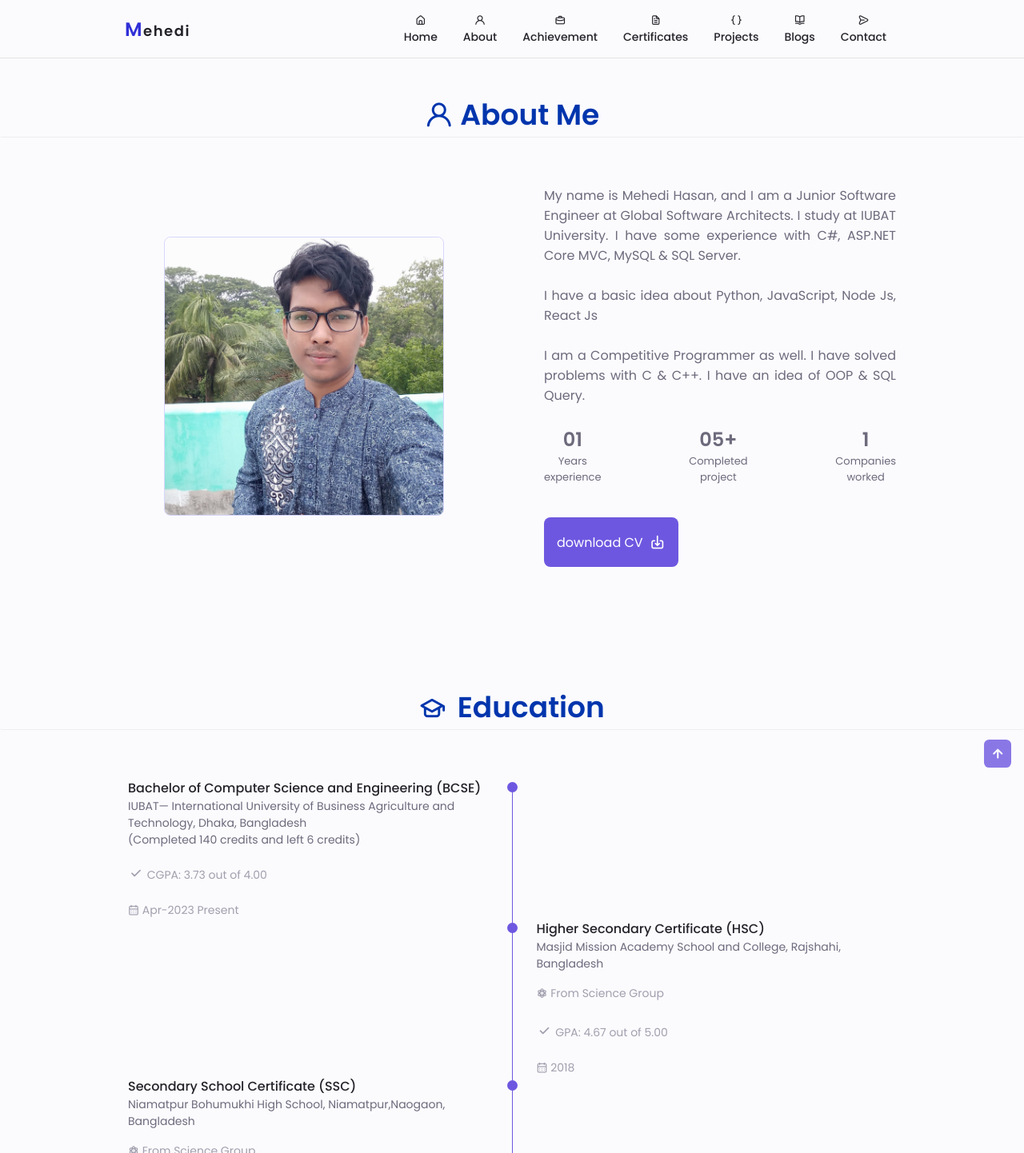
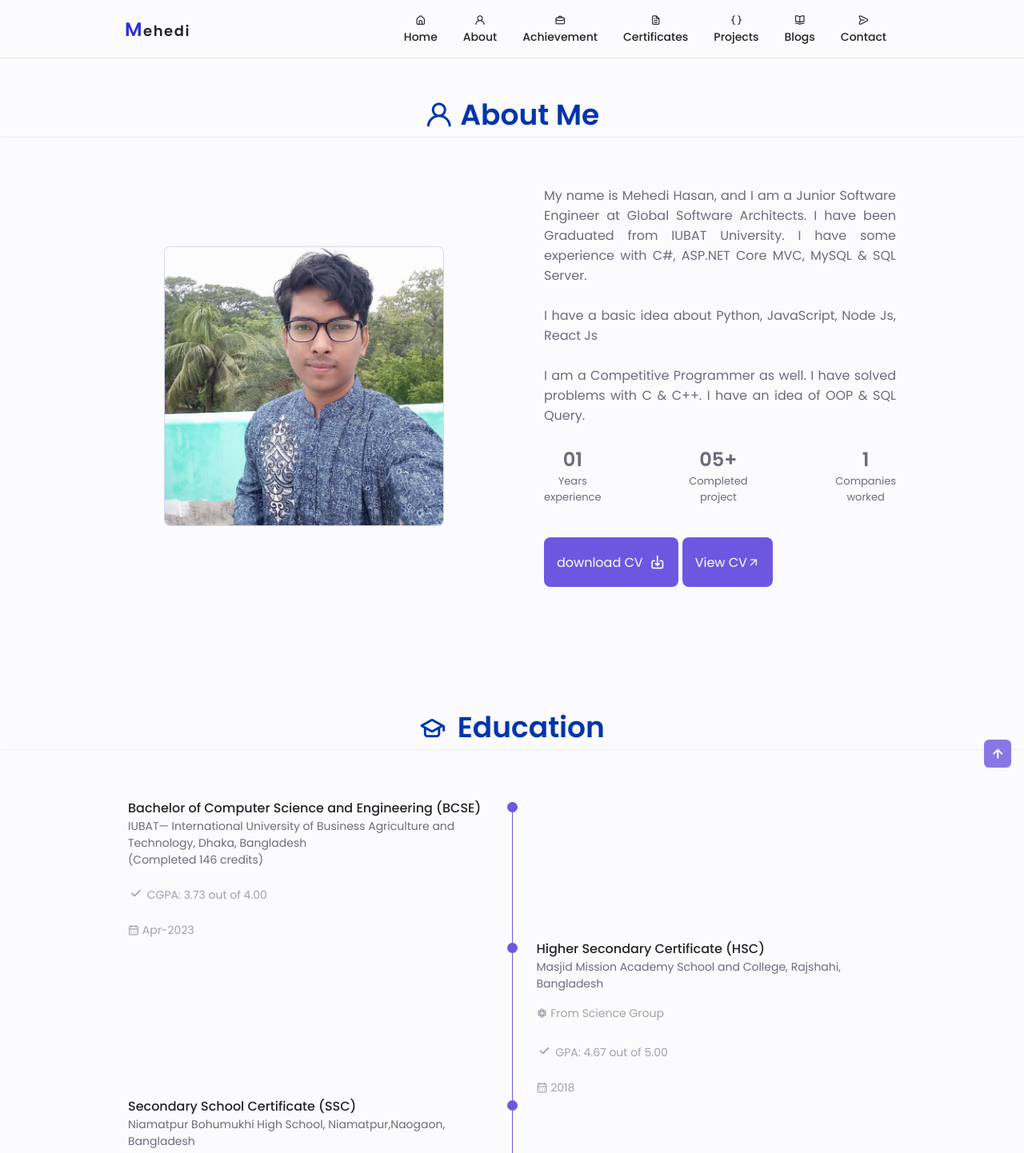
Before and after one commit to mehedi-66/portfolio, a plain HTML site: page page/about.html in a window 1280 px wide. Shown: the top 1442 px of the page at 80% size. Drawn offline with nearby package versions, Linux system fonts and the light colour scheme; a script that the page names is missing.

Commit message:
Update my info

```diff
--- a/page/about.html
+++ b/page/about.html
@@ -81,7 +81,7 @@
                 class="about_img">
             <div class="about_data">
                 <p class="about_desription" style="text-align: justify;">
-                    My name is Mehedi Hasan, and I am a Junior Software Engineer at Global Software Architects. I study at IUBAT University. I have some experience with C#, ASP.NET Core MVC, MySQL & SQL Server.
+                    My name is Mehedi Hasan, and I am a Junior Software Engineer at Global Software Architects. I have been Graduated from IUBAT University. I have some experience with C#, ASP.NET Core MVC, MySQL & SQL Server.
                     <br/><br/>
                     I have a basic idea about Python, JavaScript, Node Js, React Js
                     <br/><br/>
@@ -105,8 +105,11 @@
                     </div>
                 </div>
                 <div class="about_buttons">
-                    <a download="" href="../Md_Mehedi_Hasan_Resume.pdf" class="button button-flex">
+                    <a download="" href="../Md_Mehedi_Hasan_Resume.pdf" class="button button-flex" style="margin-right: 5px;">
                         download CV <i class="uil uil-download-alt button_icon"></i>
+                    </a>
+                    <a  href="https://mehedi-66.github.io/portfolio/Md_Mehedi_Hasan_Resume.pdf" target="_blank" class="button button-flex" style=" color:rgb(255, 255, 255)">
+                        View CV <i class="uil-arrow-up-right"></i>
                     </a>
                 </div>
             </div>
@@ -129,13 +132,13 @@
                     <div class="qualification_data">
                         <div>
                             <h3 class="qualification_title">Bachelor of Computer Science and Engineering (BCSE)</h3>
-                            <span class="qualification_subtitle">IUBAT— International University of Business Agriculture and Technology, Dhaka, Bangladesh <br/>(Completed 140 credits and left 6 credits) </span>
+                            <span class="qualification_subtitle">IUBAT— International University of Business Agriculture and Technology, Dhaka, Bangladesh <br/>(Completed 146 credits) </span>
                             <div class="qualification_calendar">
                                 <i class="uil uil-check" style="font-size: 20px;"></i>
                                 CGPA: 3.73 out of 4.00
                                 <br/><br/>
                                 <i class="uil uil-calendar-alt"></i>
-                                 Apr-2023  Present
+                                 Apr-2023
                             </div>
                         </div>
                         <div>
```
Also changed, not shown: index.html (+4 -1 lines).
